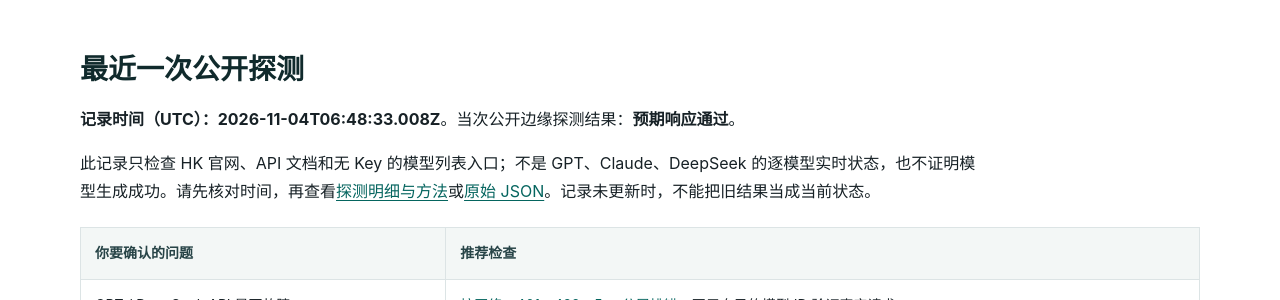
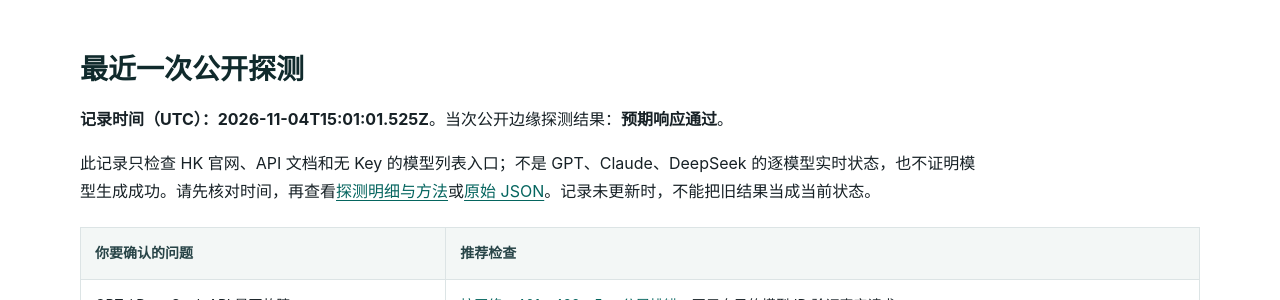
Before and after one commit to KKWANG4444/api-status, a Jekyll site: the page built from index.md, in a window 1280 px wide and 900 px high, scrolled down 364 px. Shown: the part 151-451 px from the top of the window. Built offline with Jekyll 4.4.1, drawn with Linux system fonts in a browser that asks for light colours.

Commit message:
chore: update public edge status

```diff
--- a/_data/status.json
+++ b/_data/status.json
@@ -1,7 +1,7 @@
 {
   "status": "operational",
-  "checked_at": "2026-11-04T06:48:33.008Z",
-  "duration_ms": 315,
+  "checked_at": "2026-11-04T15:01:01.525Z",
+  "duration_ms": 551,
   "overall": true,
   "components": [
     {
@@ -10,7 +10,7 @@
       "url": "https://www.aifast.hk/",
       "ok": true,
       "status": 200,
-      "elapsed_ms": 279,
+      "elapsed_ms": 518,
       "content_type": "text/html; charset=utf-8",
       "detail": "Expected public edge response"
     },
@@ -20,7 +20,7 @@
       "url": "https://api.aifast.hk/",
       "ok": true,
       "status": 200,
-      "elapsed_ms": 274,
+      "elapsed_ms": 268,
       "content_type": "text/html",
       "detail": "Expected public edge response"
     },
@@ -30,7 +30,7 @@
       "url": "https://www.aifast.hk/v1/models",
       "ok": true,
       "status": 401,
-      "elapsed_ms": 263,
+      "elapsed_ms": 508,
       "content_type": "application/json; charset=utf-8",
       "detail": "Expected public edge response"
     }
--- a/data/status.json
+++ b/data/status.json
@@ -1,7 +1,7 @@
 {
   "status": "operational",
-  "checked_at": "2026-11-04T06:48:33.008Z",
-  "duration_ms": 315,
+  "checked_at": "2026-11-04T15:01:01.525Z",
+  "duration_ms": 551,
   "overall": true,
   "components": [
     {
@@ -10,7 +10,7 @@
       "url": "https://www.aifast.hk/",
       "ok": true,
       "status": 200,
-      "elapsed_ms": 279,
+      "elapsed_ms": 518,
       "content_type": "text/html; charset=utf-8",
       "detail": "Expected public edge response"
     },
@@ -20,7 +20,7 @@
       "url": "https://api.aifast.hk/",
       "ok": true,
       "status": 200,
-      "elapsed_ms": 274,
+      "elapsed_ms": 268,
       "content_type": "text/html",
       "detail": "Expected public edge response"
     },
@@ -30,7 +30,7 @@
       "url": "https://www.aifast.hk/v1/models",
       "ok": true,
       "status": 401,
-      "elapsed_ms": 263,
+      "elapsed_ms": 508,
       "content_type": "application/json; charset=utf-8",
       "detail": "Expected public edge response"
     }
```
